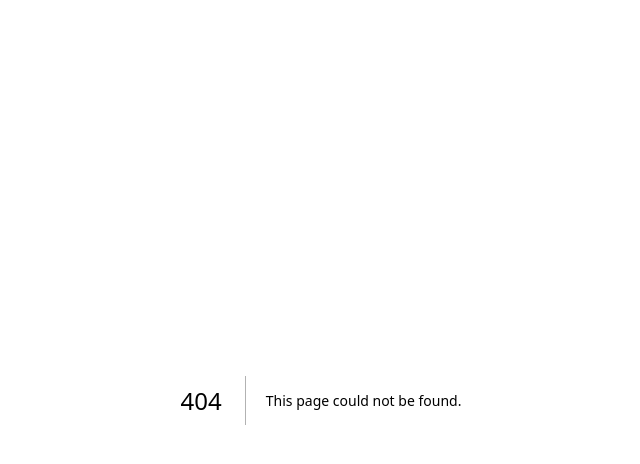
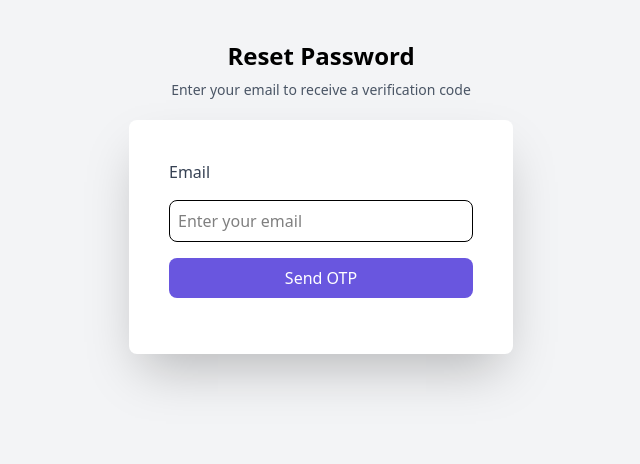
Before and after one commit to mdimranictiu/Chatify-Client, a Next.js app: page /reset-password in a window 1280 px wide. Before the commit this address had no page. Shown: the top 464 px of the page, without its empty margins (319-959 px from the left). Built offline with nearby package versions, Linux system fonts and the light colour scheme.

Commit message:
reset password with OTP done

```diff
--- a/src/app/login/page.jsx
+++ b/src/app/login/page.jsx
@@ -67,7 +67,7 @@ export default function LoginPage() {
           {errors.password && <p className="text-red-500 text-sm">{errors.password.message}</p>}
 
           <div>
-            <a href="#" className="text-blue-500 hover:underline text-sm">Forgot password?</a>
+            <Link href="/reset-password" className="text-blue-500 hover:underline text-sm">Forgot password?</Link>
           </div>
 
           <button type="submit" className="btn bg-[#7169EF] text-white rounded-lg p-2 hover:bg-[#5b53e0] transition">
--- /dev/null
+++ b/src/app/reset-password/page.jsx
@@ -0,0 +1,170 @@
+"use client";
+import axios from "axios";
+import { useRouter } from "next/navigation";
+import React, { useState } from "react";
+import { useForm } from "react-hook-form";
+
+export default function ResetPasswordPage() {
+  const [email, setEmail] = useState("");
+  const [otp, setOtp] = useState("");
+  const [otpSent, setotpSent] = useState(false);
+  const [otpVeried, setOtpVerified] = useState(false);
+  const [successMessage, setSuccessMessage] = useState("");
+  const [errorMessage, setErrorMessage] = useState("");
+  const [loading,setLoading]=useState(false);
+  const router= useRouter()
+  const {
+    register,
+    handleSubmit,
+    reset,
+    formState: { errors },
+  } = useForm();
+
+  const handleOTPsend = async (e) => {
+    setLoading(true)
+    setSuccessMessage("")
+    setErrorMessage("")
+    e.preventDefault();
+    // console.log("Email to send OTP:", email);
+    // send email to backend and first checck is the email exists and then if exists then send OTP
+    try {
+      const response = await axios.post(
+        "http://localhost:5000/auth/reset-password",
+        { email: email }
+      );
+      setSuccessMessage(response?.data?.message);
+      setLoading(false)
+      setotpSent(true)
+    } catch (error) {
+      setErrorMessage(error?.response?.data?.message);
+      setLoading(false)
+      setotpSent(false)
+    }
+  };
+  const handleVerifyOTP = async(e) => {
+    e.preventDefault()
+    setSuccessMessage("")
+    setErrorMessage("")
+    setLoading(true)
+    console.log(otp)
+    try {
+      const response= await axios.post('http://localhost:5000/reset-password/verify-otp',{email,otp})
+      setSuccessMessage(response?.data?.message);
+      setOtpVerified(true)
+      setLoading(false)
+    } catch (error) {
+      setErrorMessage(error?.response?.data?.message);
+      setLoading(false)
+      setOtpVerified(false)
+    }
+  };
+ const onSubmit= async(data)=>{
+  setSuccessMessage("")
+  setErrorMessage("")
+  setLoading(true)
+  const password= data?.password;
+  try {
+    const response = await axios.post('http://localhost:5000/auth/password/reset',{
+      email: email,password: password
+    })
+    setSuccessMessage(response?.data?.message);
+    setLoading(false)
+    setTimeout(() => {
+      router.push('/login')
+    }, 2000);
+  } catch (error) {
+    setErrorMessage(error?.response?.data?.message);
+    setLoading(false)
+  }
+
+ }
+  return (
+    <div className="flex flex-col py-10 min-h-screen items-center bg-gray-100">
+      <div className="flex flex-col items-center gap-2">
+        <h3 className="text-2xl font-semibold">Reset Password</h3>
+        <p className="text-gray-600 text-sm">
+          Enter your email to receive a verification code
+        </p>
+      </div>
+
+      <div className="bg-white my-5 shadow-2xl rounded-lg w-full max-w-sm p-10">
+        {/* Send OTP */}
+      {!otpSent && !otpVeried &&
+           <form onSubmit={handleOTPsend} className="flex flex-col gap-4">
+           <label className="text-gray-700 font-medium">Email</label>
+           <input
+             type="email"
+             placeholder="Enter your email"
+             value={email}
+             onChange={(e) => setEmail(e.target.value)}
+             required
+             className="border rounded-lg p-2 focus:outline-none focus:ring-2 focus:ring-blue-500"
+           />
+
+           <button
+             type="submit"
+             className="bg-[#6956DF] cursor-pointer  text-white p-2 rounded-lg transition"
+           >
+           {loading ? "Sending OTP..." : otpSent ? "Sent" : "Send OTP"}
+           </button>
+         </form>}
+        {/* Verify OTP */}
+    { otpSent && !otpVeried &&
+        <form onSubmit={handleVerifyOTP} className="flex flex-col gap-4">
+        <label className="text-gray-700 font-medium">Verify OTP</label>
+        <input
+          type="number"
+          placeholder="Enter OTP"
+          value={otp}
+          onChange={(e) => setOtp(e.target.value)}
+          required
+          className="border rounded-lg p-2 focus:outline-none focus:ring-2 focus:ring-blue-500"
+        />
+
+        <button
+          type="submit"
+          className="bg-[#6956DF] cursor-pointer text-white p-2 rounded-lg transition"
+        >
+          {loading? "Veryfing OTP": "Verify OTP"}
+        </button>
+      </form>}
+        {/* Update Password */}
+        {otpSent && otpVeried &&
+        <form onSubmit={handleSubmit(onSubmit)} className="flex flex-col gap-4">
+        <label className="text-gray-700 font-medium"> New Password</label>
+        <input
+  type="password"
+  {...register("password", {
+    required: "Password is required",
+    minLength: {
+      value: 6,
+      message: "Password must be at least 6 characters",
+    },
+    pattern: {
+      value: /^(?=.*[a-z])(?=.*[A-Z])(?=.*\d).{6,}$/,
+      message: "Password must contain at least 1 uppercase, 1 lowercase, and 1 number",
+    },
+  })}
+  className="border rounded-lg p-2 focus:outline-none focus:ring-2 focus:ring-[#7169EF]"
+  placeholder="Enter your new password"
+/>
+
+        {errors.password && (
+          <p className="text-red-500 text-sm">{errors.password.message}</p>
+        )}
+
+        <button
+          type="submit"
+          className="bg-[#6956DF] cursor-pointer  text-white p-2 rounded-lg transition"
+        >
+          Set Password
+        </button>
+      </form>}
+        <div className="py-2">
+        {successMessage && <p className="text-green-500 text-center">{successMessage}</p>}
+        {errorMessage && <p className="text-red-500 text-center">{errorMessage}</p>}
+        </div>
+      </div>
+    </div>
+  );
+}
```
